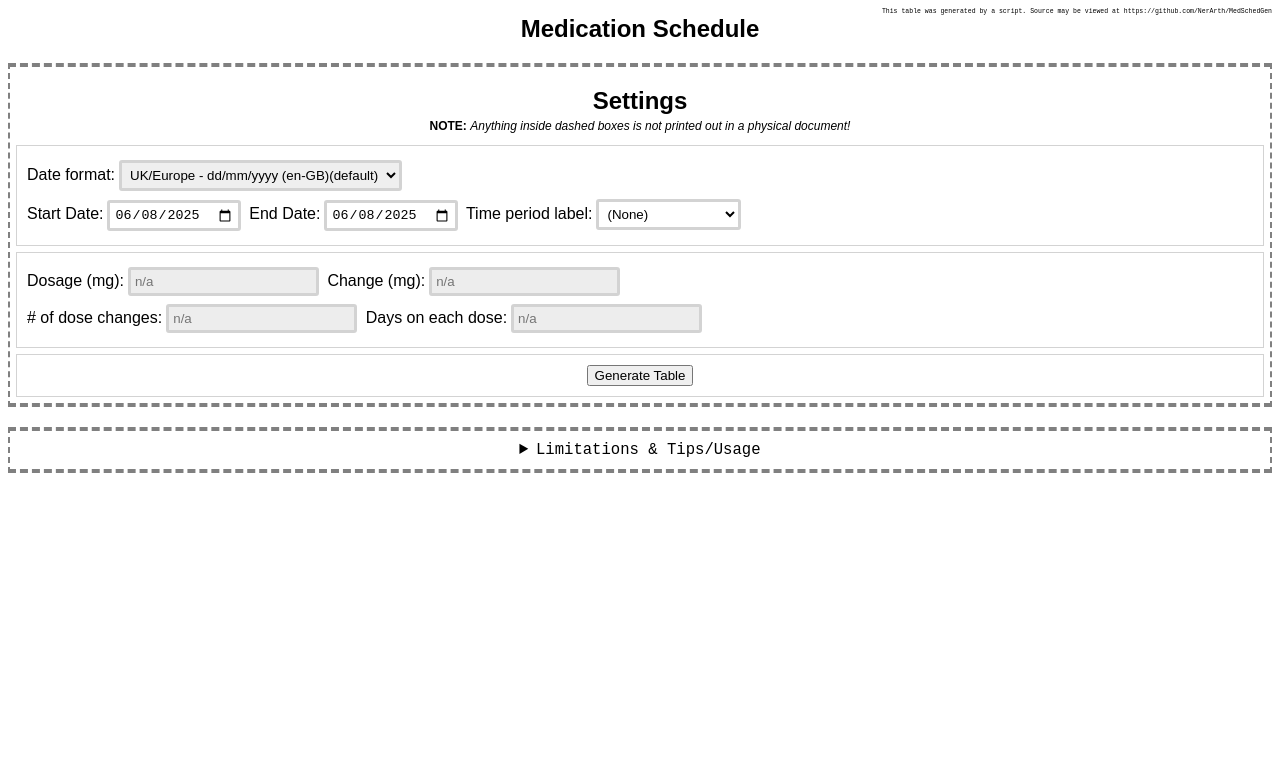
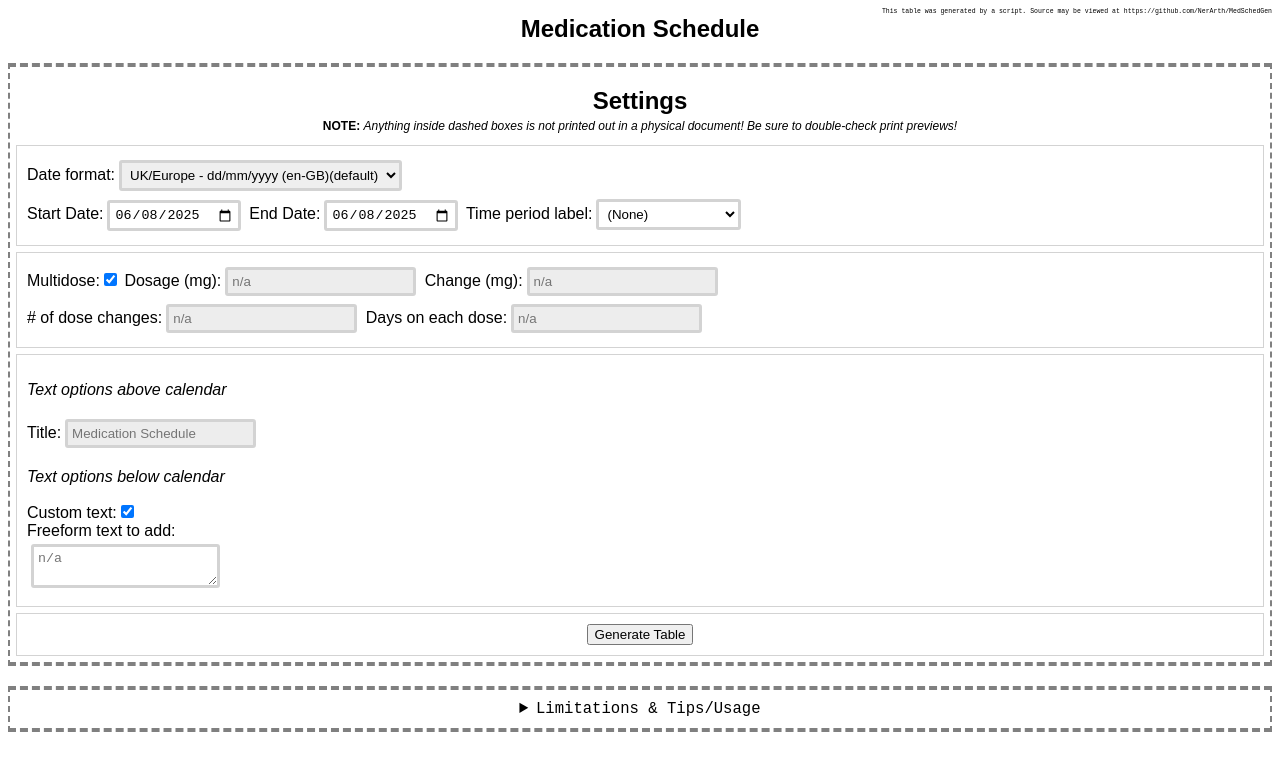
Before and after one commit to NerArth/MedSchedGen, a plain HTML site: page Weekly Table Generator.html in a window 1280 px wide. Drawn offline with Linux system fonts and the light colour scheme.

Commit message:
Add custom text input options for header and footer in weekly table generator

```diff
--- a/Weekly Table Generator.html
+++ b/Weekly Table Generator.html
@@ -31,7 +31,7 @@
       .controls-sub:not(#submitcontrols) {
         text-align: left;
       }
-      input[type="date"], input[type="number"], select {
+      input[type="date"], input[type="number"], input[type="text"], textarea, select {
         padding: 4px;
         margin: 4px;
         border: 3px solid lightgrey;
@@ -118,6 +118,10 @@
       #timeperiod-customlabel, #timeperiod-customlabel-label {
         display:none;
       }
+      #footer-custom-text {
+        resize: both;
+        overflow: auto;
+      }
     </style>
   </head>
   <body>
@@ -131,6 +135,7 @@
       <h2 style="margin-bottom: 4px;">Settings</h2>
       <p style="text-align:center; margin-top: 0; font-size:0.75em;">
         <strong>NOTE:</strong> <i>Anything inside dashed boxes is not printed out in a physical document!</i>
+        <i>Be sure to double-check print previews!</i>
       </p>
       <div id="datecontrols" class="controls-sub noprint" style="padding:10px">
         <label for="date-locale">Date format:</label><select name="date-locale" id="date-locale">
@@ -151,11 +156,23 @@
         <label for="timeperiod-customlabel" id="timeperiod-customlabel-label">Custom text:</label><input id="timeperiod-customlabel" type="text" placeholder="n/a">
       </div>
       <div id="dosecontrols" class="controls-sub noprint" style="padding:10px">
+        <label for="dose-multi">Multidose:</label><input type="checkbox" id="dose-multi" checked>
         <label for="dose">Dosage (mg):</label><input id="dose" type="number" placeholder="n/a">
         <label for="dose-increment">Change (mg):</label><input id="dose-increment" type="number" placeholder="n/a">
         <br>
         <label for="dose-increment-times"># of dose changes:</label><input id="dose-increment-times" type="number" placeholder="n/a">
       	<label for="dose-period">Days on each dose:</label><input id="dose-period" type="number" placeholder="n/a">
+      </div>
+      <div id="headfootcontrols" 	class="controls-sub noprint" style="padding:10px">
+        <p><i>Text options above calendar</i></p>
+        <label for="header-title">Title:</label><input id="title" type="text" placeholder="Medication Schedule">
+        <br>
+        <p><i>Text options below calendar</i></p>
+        <label for="footer-custom">Custom text:</label><input id="footer-custom" type="checkbox" checked>
+        <br>
+        <label for="footer-custom-text">Freeform text to add:</label>
+        <br>
+        <textarea id="footer-custom-text" value=none placeholder="n/a"></textarea>
       </div>
       <div id="submitcontrols" class="controls-sub noprint" style="padding:10px">
         <button onclick="handleInputs()">Generate Table</button>
```
